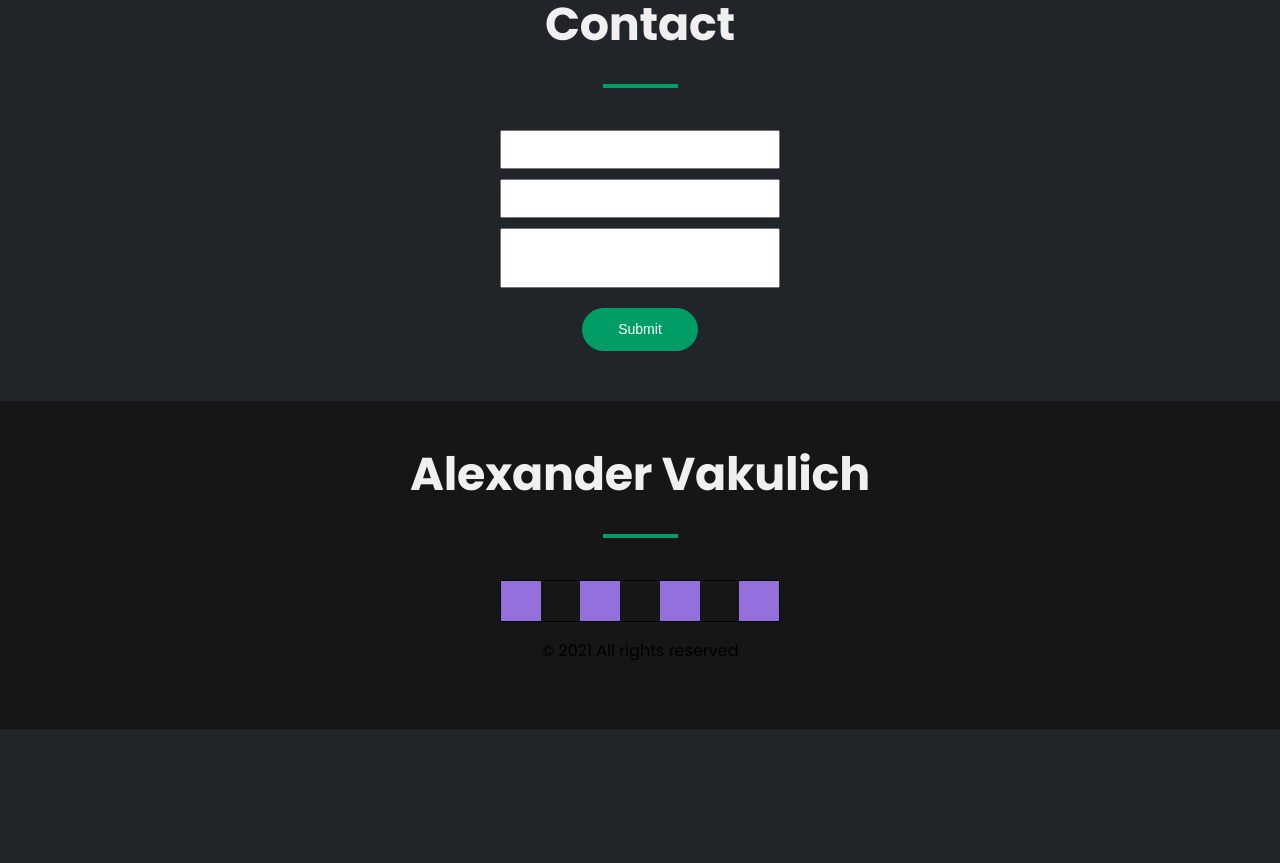
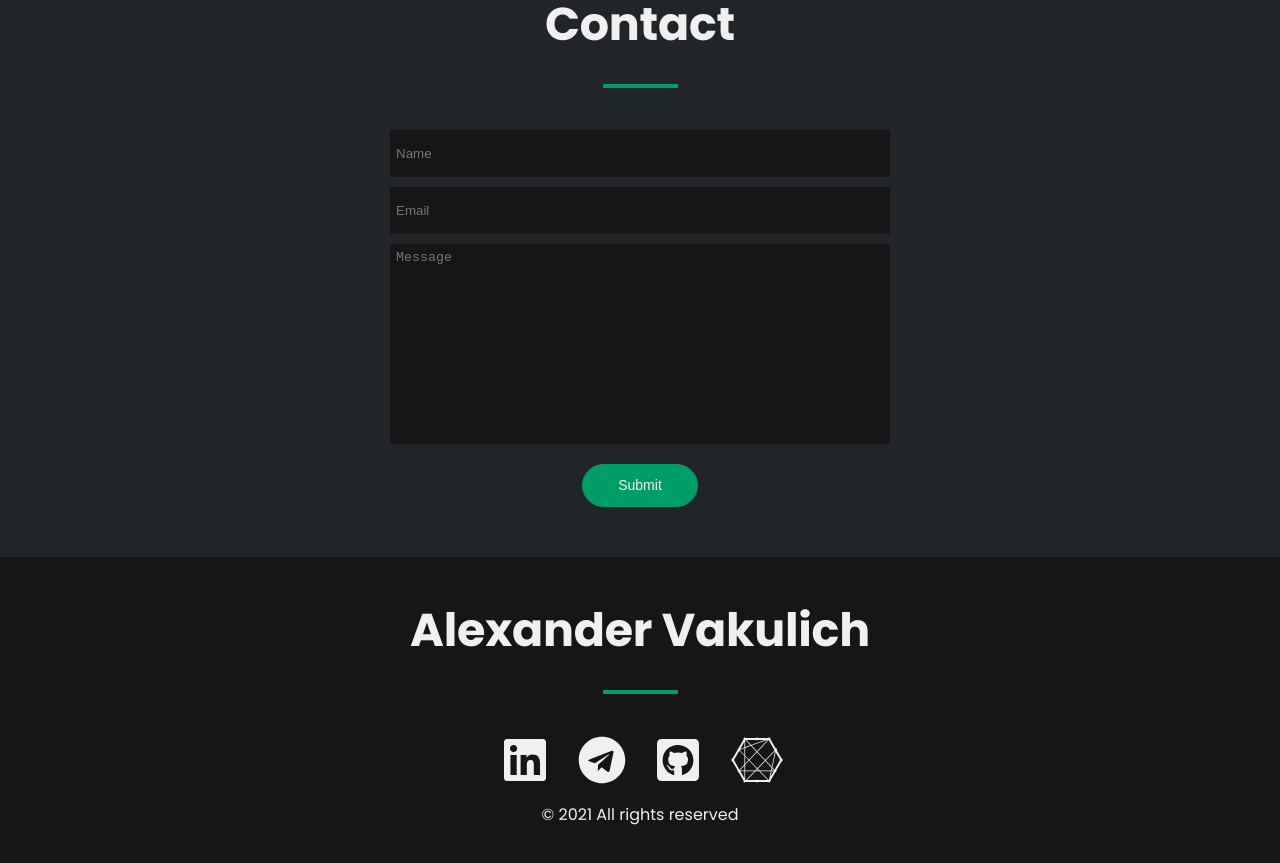
Before and after one commit to Nirweint/my-portfolio, a React (Create React App) app: page / in a window 1280 px wide. Shown: the part 2540-3403 px from the top of the page. Before the commit the page ends 3269 px from the top, so only its background shows below. Built offline with nearby package versions, Linux system fonts and the light colour scheme.

Commit message:
second part done

```diff
--- a/src/components/Contact/Contact.jsx
+++ b/src/components/Contact/Contact.jsx
@@ -1,5 +1,5 @@
 import React from 'react';
-import s from './Contact.module.css';
+import s from './Contact.module.scss';
 import styleContainer from '../../common/styles/Container.module.css';
 import {Button} from "../UI/Button";
 import {Title} from "../../common/components/Title/Title";
@@ -10,9 +10,9 @@ export const Contact = () => {
 			<div className={`${styleContainer.container} ${s.contactContainer}`}>
 				<Title text={'Contact'}/>
 				<form action="" className={s.form}>
-					<input className={s.input}/>
-					<input  className={s.input}/>
-					<textarea className={s.textarea}/>
+					<input className={s.input} placeholder={'Name'}/>
+					<input  className={s.input} placeholder={'Email'}/>
+					<textarea className={s.textarea} placeholder={'Message'}/>
 				</form>
 				<Button>Submit</Button>
 			</div>
--- a/src/components/Contact/Contact.module.css
+++ /dev/null
@@ -1,26 +0,0 @@
-.contactBlock {
-    text-align: center;
-    padding: 50px 0;
-    min-height: 40vh;
-}
-
-.contactContainer {
-    flex-direction: column;
-}
-
-.form {
-    display: flex;
-    flex-direction: column;
-    margin-bottom: 20px;
-}
-
-.input {
-    padding: 10px 0;
-    margin-bottom: 10px;
-    min-width: 280px;
-}
-
-.textarea {
-    resize: none;
-    height: 60px;
-}
--- /dev/null
+++ b/src/components/Contact/Contact.module.scss
@@ -0,0 +1,53 @@
+@import '../../common/styles/sass/variables';
+
+.contactBlock {
+    text-align: center;
+    padding: 50px 0;
+    min-height: 40vh;
+
+    .contactContainer {
+        flex-direction: column;
+
+        .form {
+            display: flex;
+            flex-direction: column;
+            margin-bottom: 20px;
+
+            .input {
+                padding: 15px 5px;
+                margin-bottom: 10px;
+                min-width: 500px;
+                background-color: $secondBackgroundColor;
+                color: $textColor;
+                border: 1px solid $secondBackgroundColor;
+                outline: none;
+
+                &:focus {
+                    border: 1px solid $descriptionTextColor;
+                }
+
+                @media screen and (max-width: 658px) {
+                    min-width: 280px;
+                }
+            }
+
+            .textarea {
+                resize: none;
+                padding: 5px 5px;
+                height: 200px;
+                background-color: $secondBackgroundColor;
+                color: $textColor;
+                outline: none;
+                border: 1px solid $secondBackgroundColor;
+
+                &:focus {
+                    border: 1px solid $descriptionTextColor;
+                }
+
+                @media screen and (max-width: 658px) {
+                    height: 120px;
+                }
+            }
+        }
+    }
+}
--- a/src/components/Footer/Footer.jsx
+++ b/src/components/Footer/Footer.jsx
@@ -1,7 +1,12 @@
 import React from 'react';
-import s from './Footer.module.css';
+import s from './Footer.module.scss';
 import styleContainer from "../../common/styles/Container.module.css";
 import {Title} from "../../common/components/Title/Title";
+import { FontAwesomeIcon } from "@fortawesome/react-fontawesome";
+import {faLinkedin} from '@fortawesome/free-brands-svg-icons';
+import {faTelegram} from '@fortawesome/free-brands-svg-icons';
+import {faGithubSquare} from '@fortawesome/free-brands-svg-icons';
+import {faConnectdevelop} from '@fortawesome/free-brands-svg-icons';
 
 export const Footer = () => {
 	return (
@@ -9,12 +14,20 @@ export const Footer = () => {
 			<div className={`${styleContainer.container} ${s.footerContainer}`}>
 				<Title text={'Alexander Vakulich'}/>
 				<div className={s.icons}>
-					<div className={s.icon}></div>
-					<div className={s.icon}></div>
-					<div className={s.icon}></div>
-					<div className={s.icon}></div>
+					<a className={s.icon} href={'https://www.linkedin.com/in/alexander-vakulich-b728a81a8/'} target="_blank">
+						<FontAwesomeIcon icon={faLinkedin} color={'#f0f0f0'} size={"3x"}/>
+					</a>
+					<a className={s.icon} href={'https://t.me/Nirweint'} target="_blank">
+						<FontAwesomeIcon icon={faTelegram} color={'#f0f0f0'} size={"3x"}/>
+					</a>
+					<a className={s.icon} href={'https://github.com/Nirweint'} target="_blank">
+						<FontAwesomeIcon icon={faGithubSquare} color={'#f0f0f0'} size={"3x"}/>
+					</a>
+					<a className={s.icon} href={'https://www.codewars.com/users/nirweint'} target="_blank">
+						<FontAwesomeIcon icon={faConnectdevelop} color={'#f0f0f0'} size={"3x"}/>
+					</a>
 				</div>
-				<p>© 2021 All rights reserved</p>
+				<p className={s.text}>© 2021 All rights reserved</p>
 			</div>
 		</footer>
 	);
--- a/src/components/Footer/Footer.module.css
+++ /dev/null
@@ -1,28 +0,0 @@
-.footerBlock {
-    text-align: center;
-    padding: 50px 0;
-    background-color: #161616;
-}
-
-.footerContainer {
-    flex-direction: column;
-}
-
-.title {
-    margin: 0 0 20px 0;
-}
-
-
-.icons {
-    width: 280px;
-    display: flex;
-    align-items: center;
-    justify-content: space-between;
-    border: 1px solid;
-}
-
-.icon {
-    width: 40px;
-    height: 40px;
-    background-color: mediumpurple;
-}
--- /dev/null
+++ b/src/components/Footer/Footer.module.scss
@@ -0,0 +1,28 @@
+@import '../../common/styles/sass/variables';
+
+.footerBlock {
+    text-align: center;
+    padding: 50px 0;
+    background-color: $secondBackgroundColor;
+
+    .footerContainer {
+        flex-direction: column;
+    }
+
+    .icons {
+        width: 280px;
+        display: flex;
+        align-items: center;
+        justify-content: space-between;
+
+        .icon {
+            width: 50px;
+            height: 50px;
+            cursor: pointer;
+        }
+    }
+
+    .text {
+        color: $textColor;
+    }
+}
--- a/src/components/Remote/Remote.jsx
+++ b/src/components/Remote/Remote.jsx
@@ -1,6 +1,6 @@
 import React from 'react';
 import {Button} from "../UI/Button";
-import s from './Remote.module.css'
+import s from './Remote.module.scss'
 import styleContainer from '../../common/styles/Container.module.css'
 import {Title} from "../../common/components/Title/Title";
 
--- a/src/components/Remote/Remote.module.css
+++ /dev/null
@@ -1,10 +0,0 @@
-.remoteBlock {
-    text-align: center;
-    background-color: #161616;
-    padding: 50px 0;
-}
-
-
-.remoteContainer {
-    flex-direction: column;
-}
--- /dev/null
+++ b/src/components/Remote/Remote.module.scss
@@ -0,0 +1,11 @@
+@import '../../common/styles/sass/variables';
+
+.remoteBlock {
+    text-align: center;
+    background-color: $secondBackgroundColor;
+    padding: 50px 0;
+
+    .remoteContainer {
+        flex-direction: column;
+    }
+}
--- a/src/components/UI/Button.jsx
+++ b/src/components/UI/Button.jsx
@@ -1,5 +1,5 @@
 import React from 'react';
-import s from './Button.module.css';
+import s from './Button.module.scss';
 
 export const Button = ({className, ...restProps}) => {
 
--- a/src/components/UI/Button.module.css
+++ b/src/components/UI/Button.module.scss
@@ -1,10 +1,12 @@
+@import '../../common/styles/sass/variables';
+
 .btn {
-    background-color: #009e66;
+    background-color: $secondColor;
     font-size: 14px;
-    border: 1px solid #009e66;
+    border: 1px solid $secondColor;
     padding: 10px 35px;
     border-radius: 30px;
-    color: #fff;
+    color: $textColor;
     font-weight: 400;
     line-height: 1.5;
     cursor: pointer;
```
